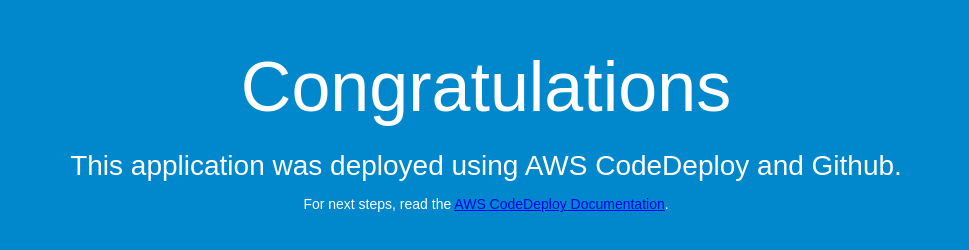
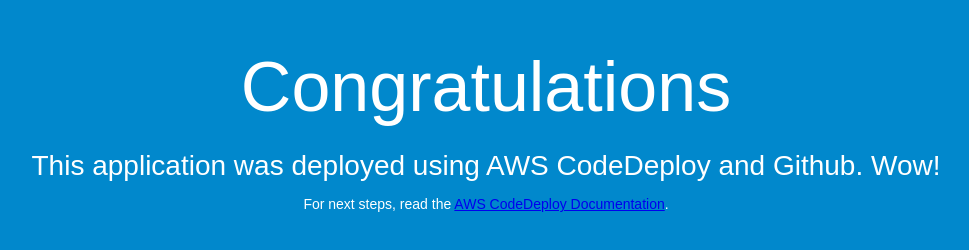
Before and after one commit to mattmcclean/matt-codedeploy-github-demo, a plain HTML site: page index.html in a window 1280 px wide. Shown: the whole page, without its empty margins (154-1123 px from the left). Drawn offline with Linux system fonts and the light colour scheme.

Commit message:
Update index.html

```diff
--- a/index.html
+++ b/index.html
@@ -27,7 +27,7 @@
 <body>
   <div align="center">
     <h1>Congratulations</h1>
-    <h2>This application was deployed using AWS CodeDeploy and Github.</h2>
+    <h2>This application was deployed using AWS CodeDeploy and Github. Wow!</h2>
     <p>For next steps, read the <a href="http://aws.amazon.com/documentation/codedeploy">AWS CodeDeploy Documentation</a>.</p>
   </div>
 </body>
```
